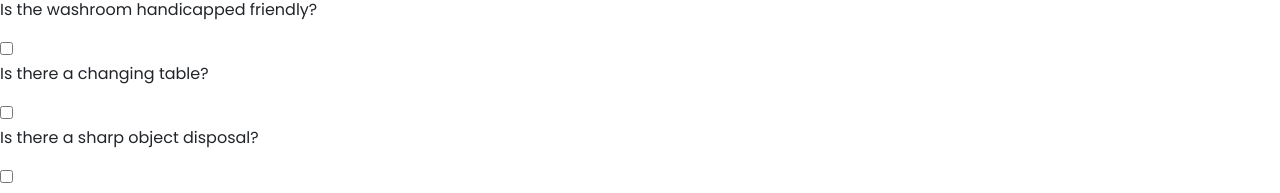
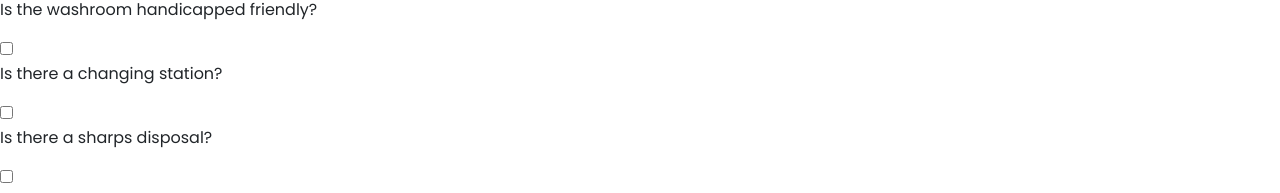
Before and after one commit to koogler/gotta-go, a React (Create React App) app: page /locationadd in a window 1280 px wide. Shown: the part 286-479 px from the top of the page. Built offline with nearby package versions, Linux system fonts and the light colour scheme.

Commit message:
changed some labels

```diff
--- a/src/components/LocationAdd/LocationAdd.js
+++ b/src/components/LocationAdd/LocationAdd.js
@@ -127,7 +127,7 @@ const LocationAdd = () => {
           </div>
 
           <div className="col">
-            <p>Is there a changing table?</p>
+            <p>Is there a changing station?</p>
             <input
               value={changingTable}
               onChange={handleChangeTwo}
@@ -135,7 +135,7 @@ const LocationAdd = () => {
           </div>
 
           <div className="col">
-            <p>Is there a sharp object disposal?</p>
+            <p>Is there a sharps disposal?</p>
             <input
               value={sharpsDisposal}
               onChange={handleChangeThree}
```
